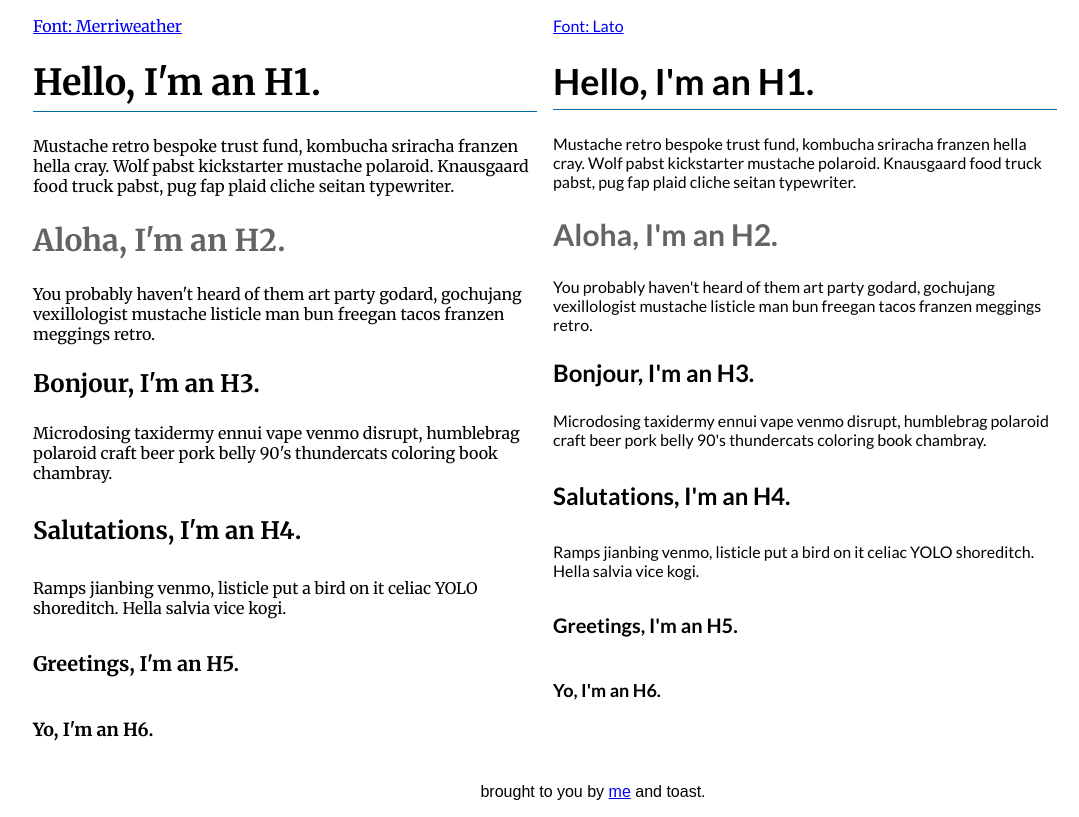
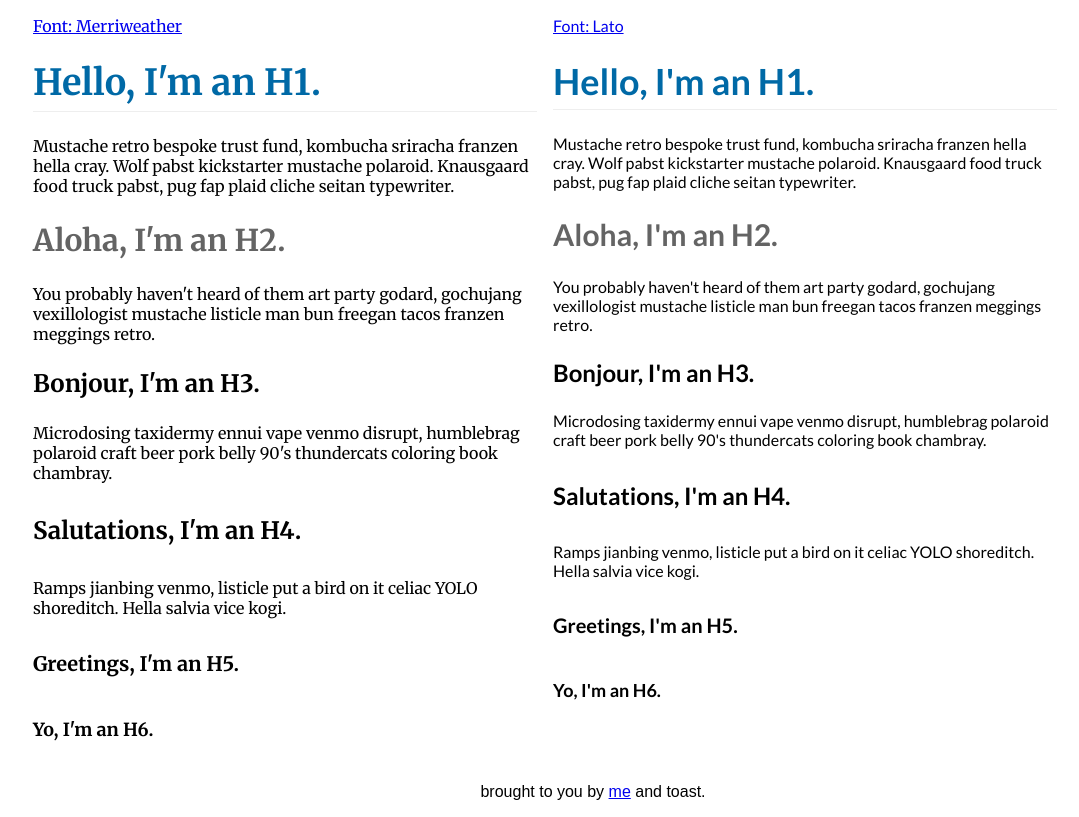
Before and after one commit to dotsara/fiddling-with-fonts, a plain HTML site: page index.html in a window 1280 px wide. Shown: the whole page, without its empty margins (47-1126 px from the left). Drawn offline with Linux system fonts and the light colour scheme.

Commit message:
fix H1 color

```diff
--- a/stylesheets/main.css
+++ b/stylesheets/main.css
@@ -3,7 +3,8 @@ body {
 }
 
 h1 {
-  border-bottom: 1px solid rgb(0, 105, 166);
+  color: rgb(0, 105, 166);
+  border-bottom: 1px solid #eee;
   font-size: 36px;
   padding-bottom: 6px;
   }
```
